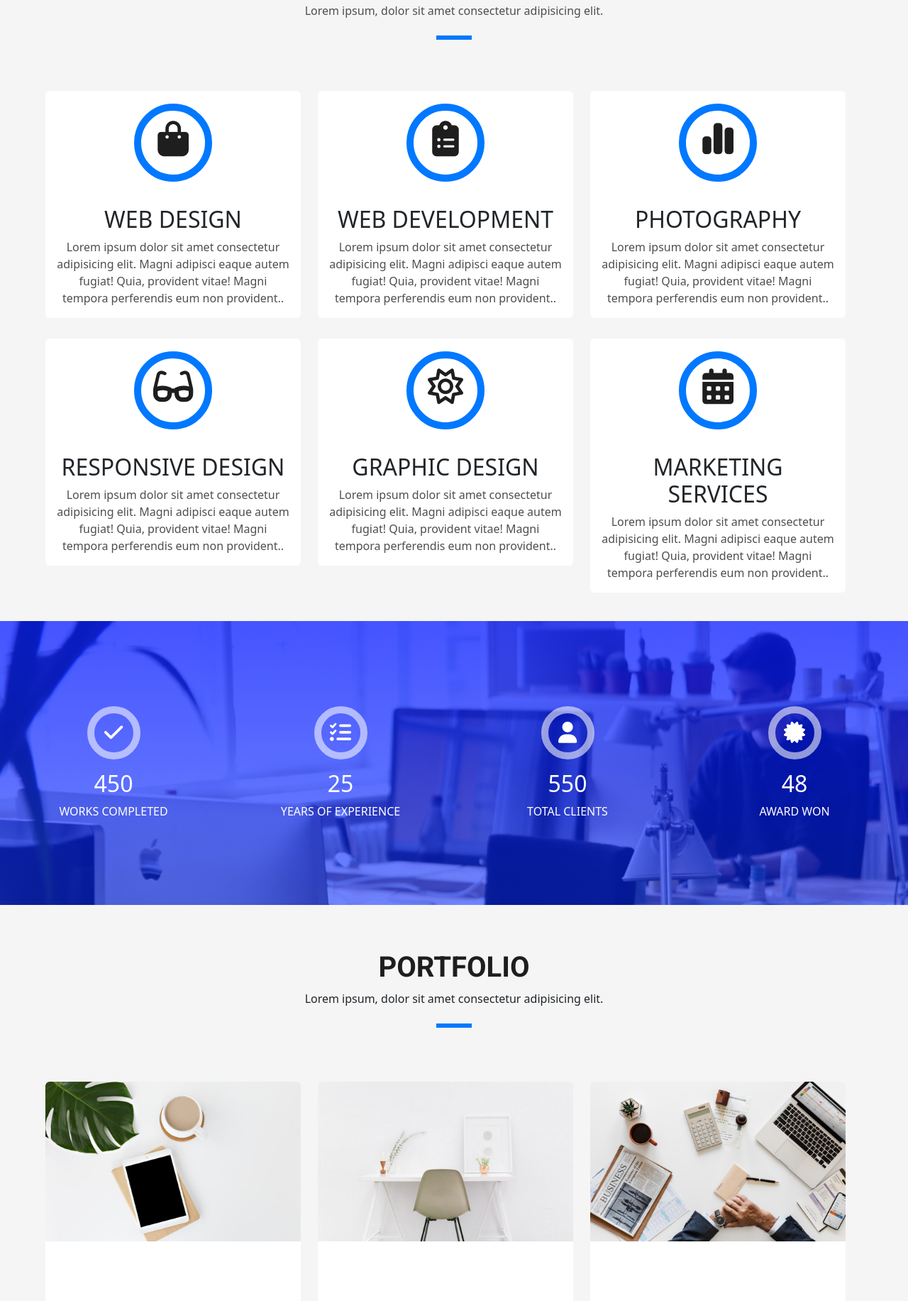
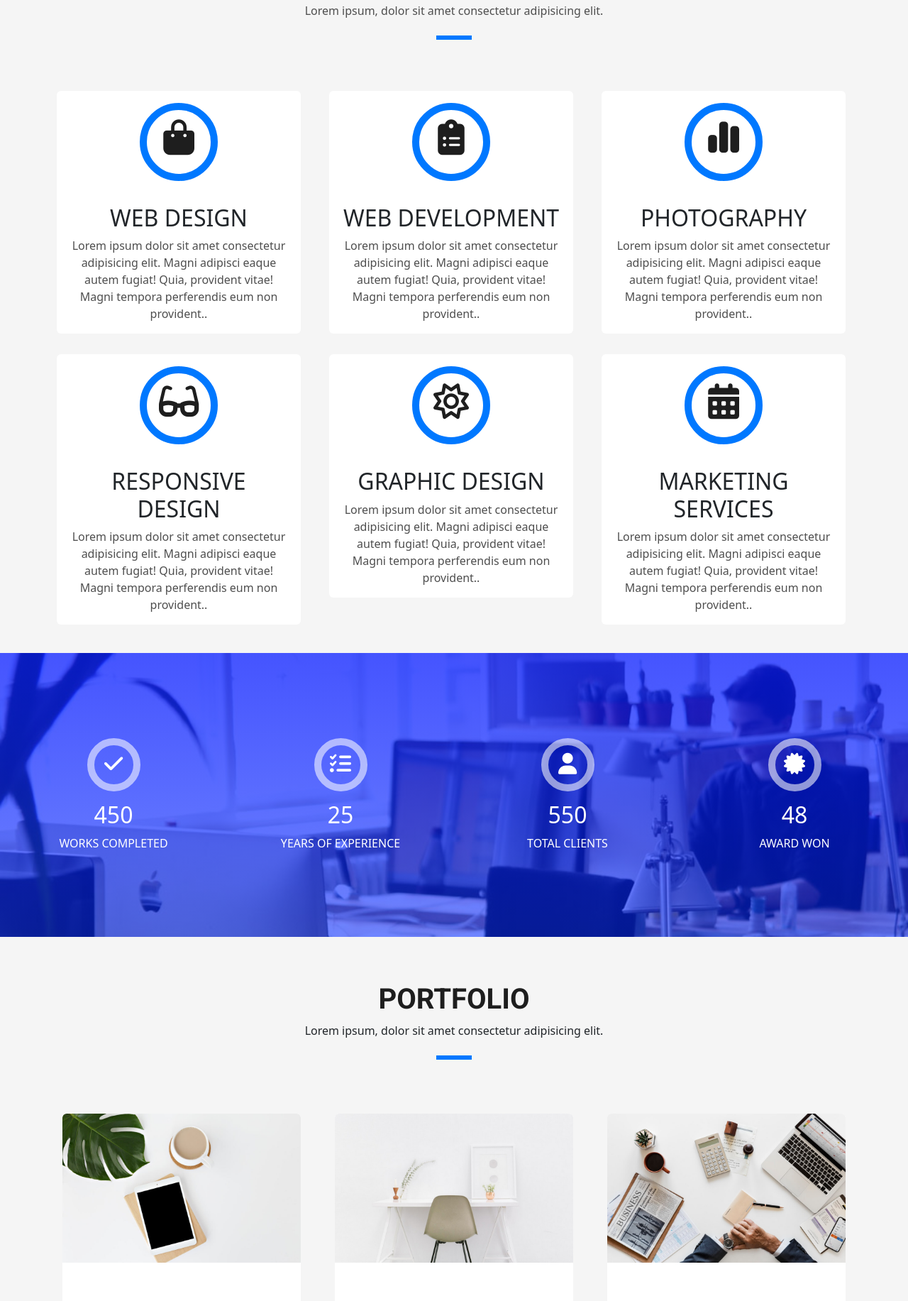
Before and after one commit to MohamedAbdelhay00/DevFolio, a plain HTML site: page index.html in a window 1280 px wide. Shown: the part 1594-3427 px from the top of the page at 71% size. Drawn offline with nearby package versions, Linux system fonts and the light colour scheme.

Commit message:
first commit

```diff
--- a/index.html
+++ b/index.html
@@ -141,10 +141,9 @@
     <h1>SERVICES</h1>
     <p>Lorem ipsum, dolor sit amet consectetur adipisicing elit.</p>
     <div class="hr"></div>
-    <div class="cards">
       <div class="row row-cols-1 row-cols-md-3 g-4 text-center">
         <div class="col">
-          <div class="card">
+          <div class="card ms-3">
             <i class="fa-solid fa-bag-shopping"></i>
             <div class="card-body">
               <h2 class="card-title">WEB DESIGN</h2>
@@ -154,7 +153,7 @@
           </div>
         </div>
         <div class="col">
-          <div class="card">
+          <div class="card ms-3">
             <i class="fa-solid fa-clipboard-list"></i>
             <div class="card-body">
               <h2 class="card-title">WEB DEVELOPMENT</h2>
@@ -164,7 +163,7 @@
           </div>
         </div>
         <div class="col">
-          <div class="card">
+          <div class="card ms-3">
             <i class="fa-solid fa-chart-simple"></i>
             <div class="card-body">
               <h2 class="card-title">PHOTOGRAPHY</h2>
@@ -176,7 +175,7 @@
       </div>
       <div class="row row-cols-1 row-cols-md-3 g-4">
         <div class="col">
-          <div class="card">
+          <div class="card ms-3">
             <i class="fa-solid fa-glasses"></i>
             <div class="card-body">
               <h2 class="card-title">RESPONSIVE DESIGN</h2>
@@ -186,7 +185,7 @@
           </div>
         </div>
         <div class="col">
-          <div class="card">
+          <div class="card ms-3">
             <i class="fa-regular fa-sun"></i>
             <div class="card-body">
               <h2 class="card-title">GRAPHIC DESIGN</h2>
@@ -196,7 +195,7 @@
           </div>
         </div>
         <div class="col">
-          <div class="card">
+          <div class="card ms-3">
             <i class="fa-solid fa-calendar-days"></i>
             <div class="card-body">
               <h2 class="card-title">MARKETING SERVICES</h2>
@@ -206,7 +205,6 @@
           </div>
         </div>
       </div>
-    </div>
   </div>
   <div class="statistics" id="statistics">
     <div class="row row-cols-md-4">
@@ -239,7 +237,7 @@
     <div class="protfolip-cards">
       <div class="row row-cols-1 row-cols-md-3 g-4">
         <div class="col">
-          <div class="card" type="button" class="btn btn-primary" data-bs-toggle="modal" data-bs-target="#exampleModal">
+          <div class="card ms-4" type="button" class="btn btn-primary" data-bs-toggle="modal" data-bs-target="#exampleModal">
             <img src="./images/work-1.jpg" class="card-img-top" alt="...">
             <div class="card-body">
               <div class="portfolio-text">
@@ -259,7 +257,7 @@
           </div>
         </div>
         <div class="col">
-          <div class="card" type="button" class="btn btn-primary" data-bs-toggle="modal"
+          <div class="card ms-4" type="button" class="btn btn-primary" data-bs-toggle="modal"
             data-bs-target="#exampleModal2">
             <img src="./images/work-2.jpg" class="card-img-top" alt="...">
             <div class="card-body">
@@ -280,7 +278,7 @@
           </div>
         </div>
         <div class="col">
-          <div class="card" type="button" class="btn btn-primary" data-bs-toggle="modal"
+          <div class="card ms-4" type="button" class="btn btn-primary" data-bs-toggle="modal"
             data-bs-target="#exampleModal3">
             <img src="./images/work-3.jpg" class="card-img-top" alt="...">
             <div class="card-body">
@@ -303,7 +301,7 @@
       </div>
       <div class="row row-cols-1 row-cols-md-3 g-4">
         <div class="col">
-          <div class="card" type="button" class="btn btn-primary" data-bs-toggle="modal"
+          <div class="card ms-4" type="button" class="btn btn-primary" data-bs-toggle="modal"
             data-bs-target="#exampleModal4">
             <img src="./images/work-4.jpg" class="card-img-top" alt="...">
             <div class="card-body">
@@ -324,7 +322,7 @@
           </div>
         </div>
         <div class="col">
-          <div class="card" type="button" class="btn btn-primary" data-bs-toggle="modal"
+          <div class="card ms-4" type="button" class="btn btn-primary" data-bs-toggle="modal"
             data-bs-target="#exampleModal5">
             <img src="./images/work-5.jpg" class="card-img-top" alt="...">
             <div class="card-body">
@@ -345,7 +343,7 @@
           </div>
         </div>
         <div class="col">
-          <div class="card" type="button" class="btn btn-primary" data-bs-toggle="modal"
+          <div class="card ms-4" type="button" class="btn btn-primary" data-bs-toggle="modal"
             data-bs-target="#exampleModal6">
             <img src="./images/work-6.jpg" class="card-img-top" alt="...">
             <div class="card-body">
```
